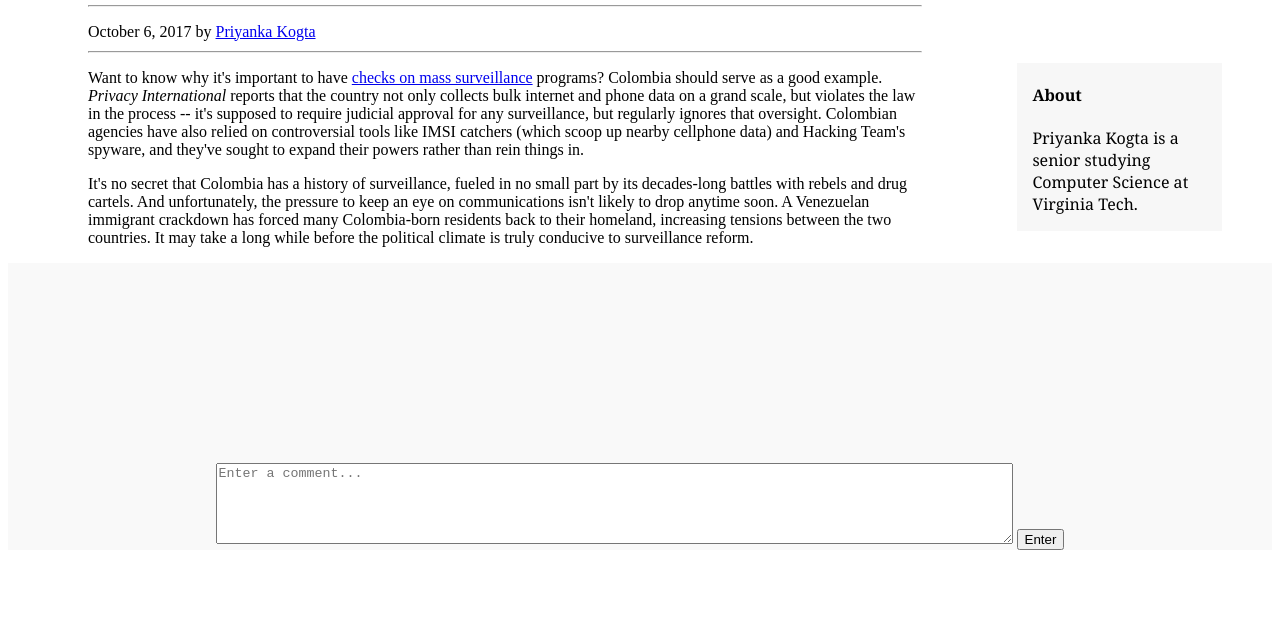
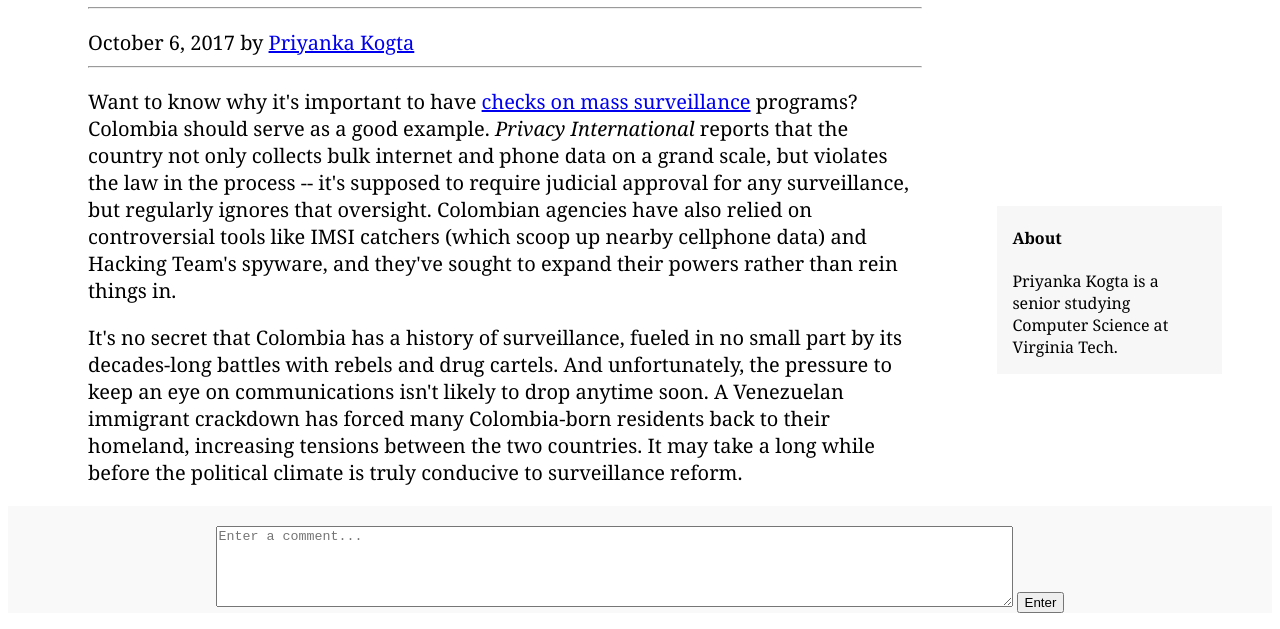
Before and after one commit to priyankakogta/BlogPost, a plain HTML site: page index.html in a window 1280 px wide. Shown: the part 263-892 px from the top of the page. Before the commit the page ends 829 px from the top, so only its background shows below. Drawn offline with Linux system fonts and the light colour scheme.

Commit message:
Update blog.css

```diff
--- a/blog.css
+++ b/blog.css
@@ -29,7 +29,7 @@ h1 {
 }
 
 .sidebar-module {
-  border: 1px solid #348950; /* Green border */
+  border: 5px solid #348950; /* Green border */
   padding-bottom: 10px;
   max-width: 25%;
    float: right;
@@ -37,16 +37,18 @@ h1 {
 
 .sidebar-inset { /* About page */
   padding-left: 15px;
+  padding-right: 20px;
   float: right;
   background-color: #f7f7f7; /* Gray */
   /* border-radius: 1px;  */
   max-width: 15%;
-  margin-top: -200px;
+  margin-top: -300px;  /* Moves the box up */
   margin-right: 50px;
-  font-family: Georgia;
+  font-family: Georgia, "Times New Roman", Times, serif;
 
 }
 
+}
 .sidebar-author {
 	float: right;
 	 border: 1px solid #348950; /* Green border */
@@ -59,6 +61,8 @@ h1 {
   padding-left: 30px;
    margin-left: 50px;
   margin-right: 350px;
+  font-family: Georgia, "Times New Roman", Times, serif;
+  font-size: 20px;
 }
 
 .author {
@@ -67,7 +71,7 @@ h1 {
 }
 
 .blog-footer {
-  padding-top: 200px;
+  padding-top: 20px;
   color: #000000; /* comment is black */
   text-align: center;
   background-color: #f9f9f9; /* grey */
```
